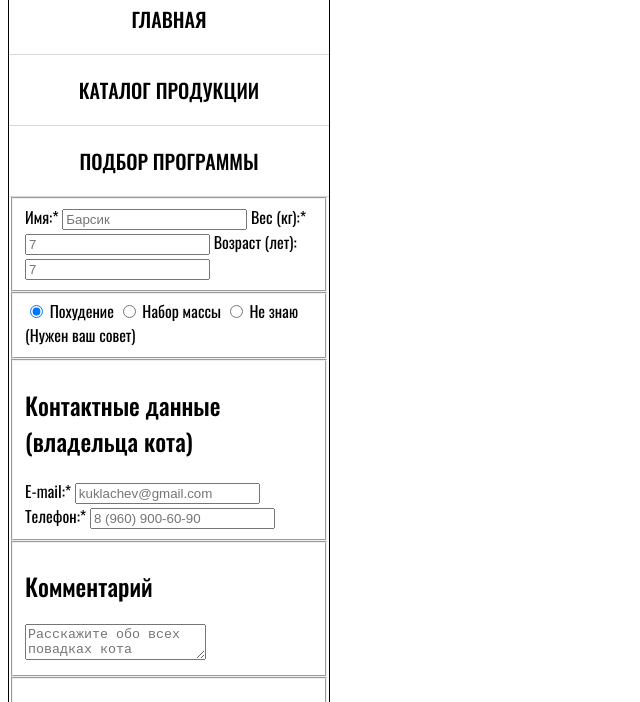
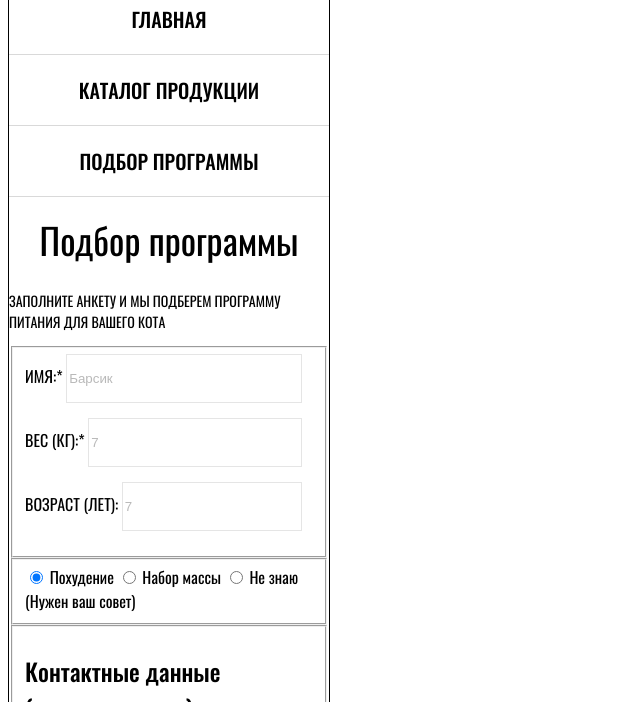
Before and after one commit to KuryakovDen/42634-cat-energy-19, a website: page source/form.html in a window 1280 px wide. Shown: the part 96-798 px from the top of the page, without its empty margins (0-640 px from the left). Drawn offline with nearby package versions, Linux system fonts and the light colour scheme; files that its build step writes are made by us from their sources.

Commit message:
feat: layout for cat-info block

```diff
--- a/source/form.html
+++ b/source/form.html
@@ -28,21 +28,26 @@
       </nav>
     </header>
     <main class="page-main">
+      <h1 class="page-main__header">Подбор программы</h1>
+      <p class="page-main__text">
+        Заполните анкету и мы подберем
+        программу питания для вашего кота
+      </p>
       <form class="page-main__form order-form" method="POST" action="https://echo.htmlacademy.ru">
         <fieldset class="order-form__fieldset cat-info">
           <div class="cat-info__container">
             <label class="cat-info__label cat-info__label--name" for="cat-info__input-name">
               Имя:*
             </label>
-            <input id="cat-info__input-name" type="text" name="cat-name" placeholder="Барсик">
+            <input id="cat-info__input-name" class="cat-info__input cat-info__input--name" type="text" name="cat-name" placeholder="Барсик">
             <label class="cat-info__label cat-info__label--weight" for="cat-info__input-weight">
               Вес (кг):*
             </label>
-            <input id="cat-info__input-weight" type="number" name="cat-weight" placeholder="7">
+            <input id="cat-info__input-weight" class="cat-info__input cat-info__input--weight" type="number" name="cat-weight" placeholder="7">
             <label class="cat-info__label cat-info__label--age" for="cat-info__input-age">
               Возраст (лет):
             </label>
-            <input id="cat-info__input-age" type="number" name="cat-age" placeholder="7">
+            <input id="cat-info__input-age" class="cat-info__input cat-info__input--age" type="number" name="cat-age" placeholder="7">
           </div>
         </fieldset>
         <fieldset class="order-form__fieldset order-goal">
--- a/source/sass/blocks/cat-info.scss
+++ b/source/sass/blocks/cat-info.scss
@@ -1 +1,25 @@
-// code
+.cat-info__label {
+  text-transform: uppercase;
+  font-size: 16px;
+  line-height: 1.13;
+  text-align: left;
+}
+
+.cat-info__input {
+  height: 45px;
+  opacity: 0.5;
+  border: solid 1px #cdcdcd;
+  margin-bottom: 15px;
+
+  &--name {
+    width: 230px;
+  }
+
+  &--weight {
+    width: 208px;
+  }
+
+  &--age {
+    width: 174px;
+  }
+}
--- a/source/sass/blocks/page-main.scss
+++ b/source/sass/blocks/page-main.scss
@@ -42,3 +42,9 @@
   margin-left: 20px;
   margin-right: 20px;
 }
+
+.page-main__text {
+  text-transform: uppercase;
+  font-size: 14px;
+  text-align: left;
+}
```
